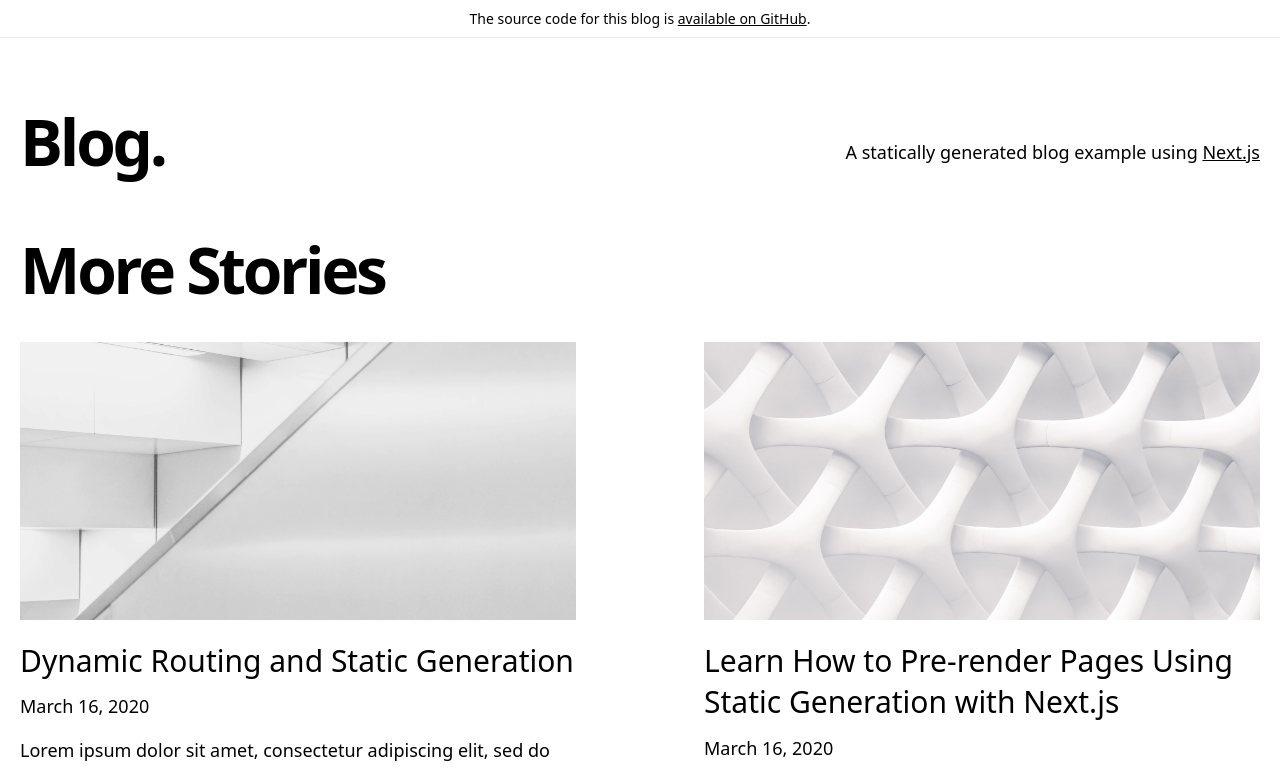
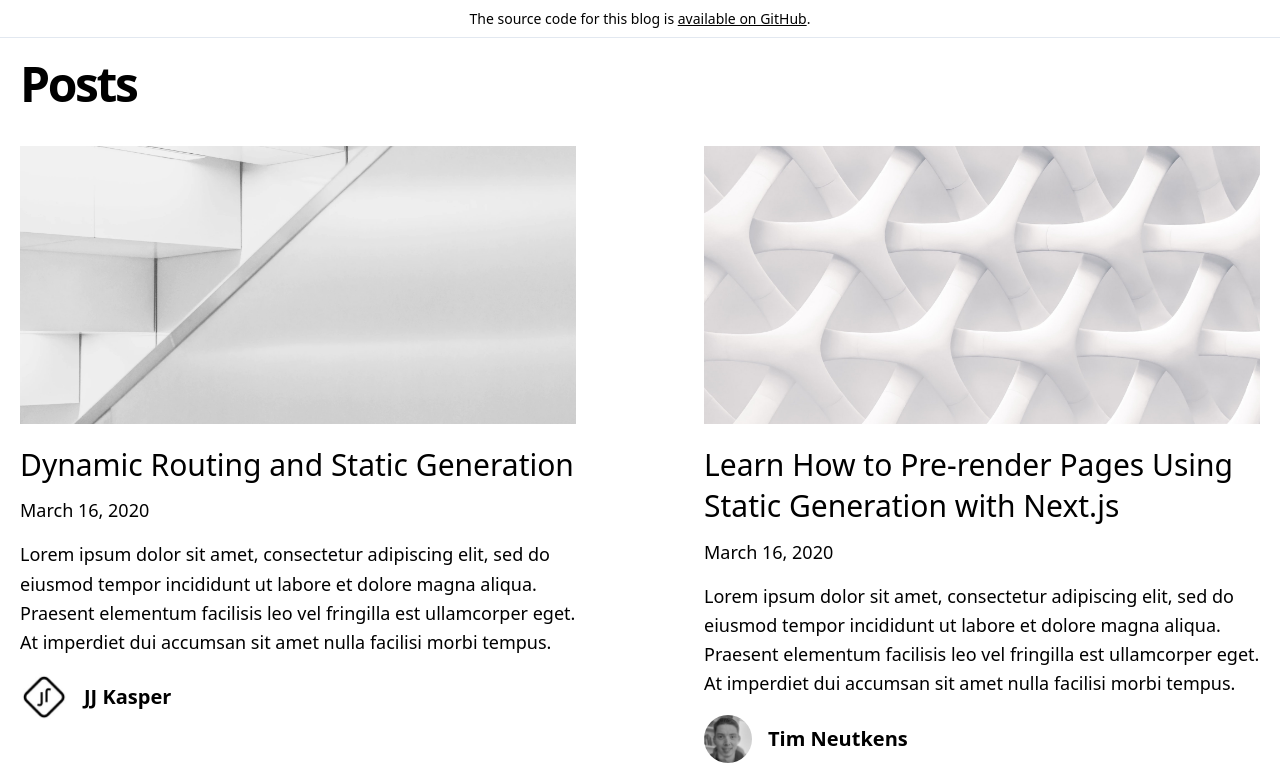
Before and after one commit to jamesmosier/cleveland-react-next-blog, a Next.js app: page / in a window 1280 px wide. Shown: the top 771 px of the page. Built offline with nearby package versions, Linux system fonts and the light colour scheme.

Commit message:
removed some components

```diff
--- a/components/intro.js
+++ /dev/null
@@ -1,18 +0,0 @@
-export default function Intro() {
-  return (
-    <section className="flex-col md:flex-row flex items-center md:justify-between mt-16 mb-16 md:mb-12">
-      <h1 className="text-6xl md:text-8xl font-bold tracking-tighter leading-tight md:pr-8">
-        Blog.
-      </h1>
-      <h4 className="text-center md:text-left text-lg mt-5 md:pl-8">
-        A statically generated blog example using{' '}
-        <a
-          href="https://nextjs.org/"
-          className="underline hover:text-success duration-200 transition-colors"
-        >
-          Next.js
-        </a>
-      </h4>
-    </section>
-  );
-}
--- a/components/more-stories.js
+++ /dev/null
@@ -1,24 +0,0 @@
-import PostPreview from '../components/post-preview';
-
-export default function MoreStories({ posts }) {
-  return (
-    <section>
-      <h2 className="mb-8 text-6xl md:text-7xl font-bold tracking-tighter leading-tight">
-        More Stories
-      </h2>
-      <div className="grid grid-cols-1 md:grid-cols-2 md:col-gap-16 lg:col-gap-32 row-gap-20 md:row-gap-32 mb-32">
-        {posts.map(post => (
-          <PostPreview
-            key={post.slug}
-            title={post.title}
-            coverImage={post.coverImage}
-            date={post.date}
-            author={post.author}
-            slug={post.slug}
-            excerpt={post.excerpt}
-          />
-        ))}
-      </div>
-    </section>
-  );
-}
--- a/lib/posts-api.js
+++ b/lib/posts-api.js
@@ -3,10 +3,6 @@ import { join } from 'path';
 import matter from 'gray-matter';
 
 const postsDirectory = join(process.cwd(), '_posts');
-
-export function getPostSlugs() {
-  return fs.readdirSync(postsDirectory);
-}
 
 export function getPostBySlug(slug, fields = []) {
   const realSlug = slug.replace(/\.md$/, '');
@@ -14,27 +10,27 @@ export function getPostBySlug(slug, fields = []) {
   const fileContents = fs.readFileSync(fullPath, 'utf8');
   const { data, content } = matter(fileContents);
 
-  const items = {};
+  const post = {};
 
   // Ensure only the minimal needed data is exposed
   fields.forEach(field => {
     if (field === 'slug') {
-      items[field] = realSlug;
+      post[field] = realSlug;
     }
     if (field === 'content') {
-      items[field] = content;
+      post[field] = content;
     }
 
     if (data[field]) {
-      items[field] = data[field];
+      post[field] = data[field];
     }
   });
 
-  return items;
+  return post;
 }
 
 export function getAllPosts(fields = []) {
-  const slugs = getPostSlugs();
+  const slugs = fs.readdirSync(postsDirectory);
   const posts = slugs
     .map(slug => getPostBySlug(slug, fields))
     // sort posts by date in descending order
--- a/pages/index.js
+++ b/pages/index.js
@@ -1,33 +1,48 @@
 import Head from 'next/head';
 
 import Container from '../components/container';
-import MoreStories from '../components/more-stories';
-import Intro from '../components/intro';
 import Layout from '../components/layout';
+import PostPreview from '../components/post-preview';
+
 import { getAllPosts } from '../lib/posts-api';
 
-export default function Index({ allPosts }) {
+export default function Index(props) {
+  const { posts } = props;
+
   return (
-    <>
     <Layout>
       <Head>
-          <title>Cleveland React Blog Example</title>
+        <title>Cleveland React Blog</title>
       </Head>
       <Container>
-          <Intro />
-
-          <MoreStories posts={allPosts} />
+        <section>
+          <h2 className="mb-8 mt-4 text-6xl md:text-5xl font-bold tracking-tighter leading-tight">
+            Posts
+          </h2>
+          <div className="grid grid-cols-1 md:grid-cols-2 md:col-gap-16 lg:col-gap-32 row-gap-20 md:row-gap-32 mb-32">
+            {posts.map(post => (
+              <PostPreview
+                key={post.slug}
+                title={post.title}
+                coverImage={post.coverImage}
+                date={post.date}
+                author={post.author}
+                slug={post.slug}
+                excerpt={post.excerpt}
+              />
+            ))}
+          </div>
+        </section>
       </Container>
     </Layout>
-    </>
   );
 }
 
 export async function getStaticProps() {
-  const allPosts = getAllPosts(['title', 'date', 'slug', 'author', 'coverImage', 'excerpt']);
+  const posts = getAllPosts(['title', 'date', 'slug', 'author', 'coverImage', 'excerpt']);
 
   return {
     unstable_revalidate: 1,
-    props: { allPosts },
+    props: { posts },
   };
 }
--- a/pages/posts/[slug].js
+++ b/pages/posts/[slug].js
@@ -27,7 +27,7 @@ export default function Post({ post, morePosts, preview }) {
           <>
             <article className="mb-32">
               <Head>
-                <title>{post.title} | Next.js Blog Example for Cleveland React</title>
+                <title>{post.title} | Cleveland React Blog</title>
                 <meta property="og:image" content={post.ogImage.url} />
               </Head>
               <PostHeader
```
Lines whose indentation alone changed are shown as unchanged.
